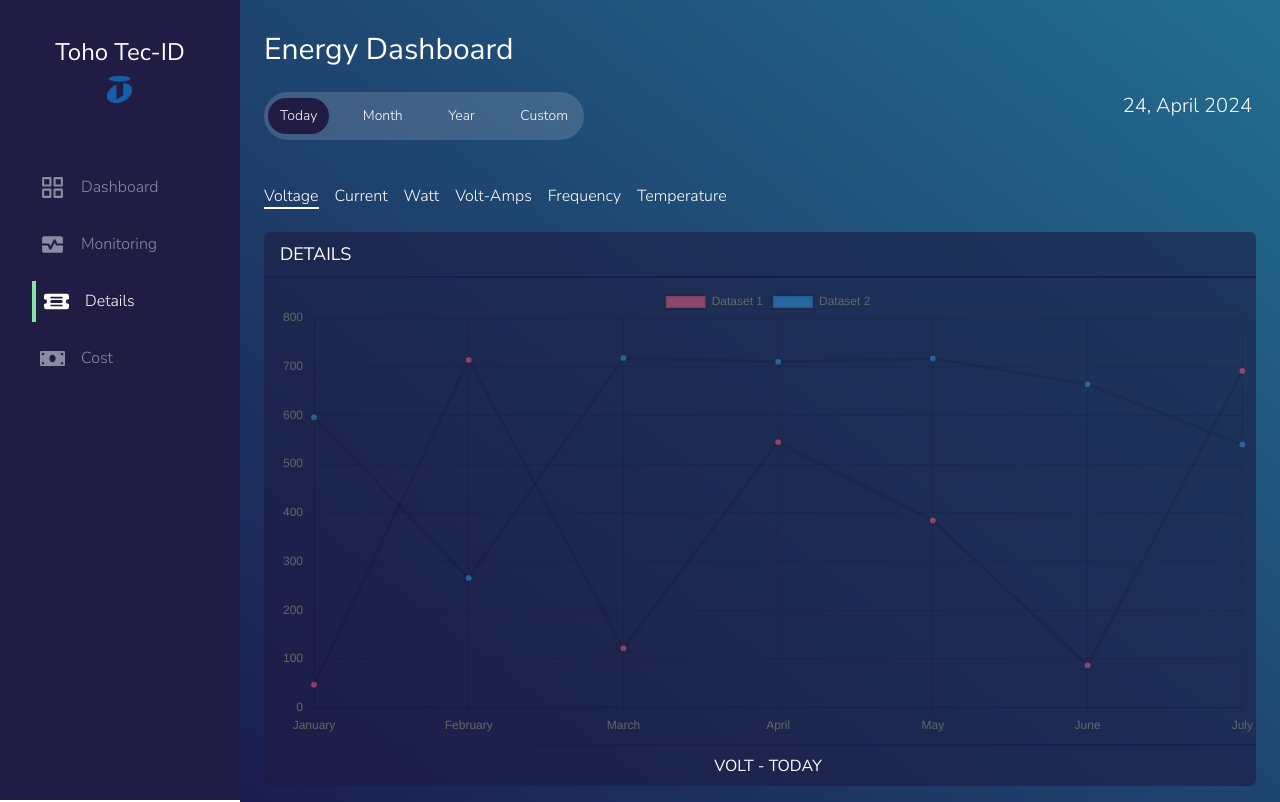
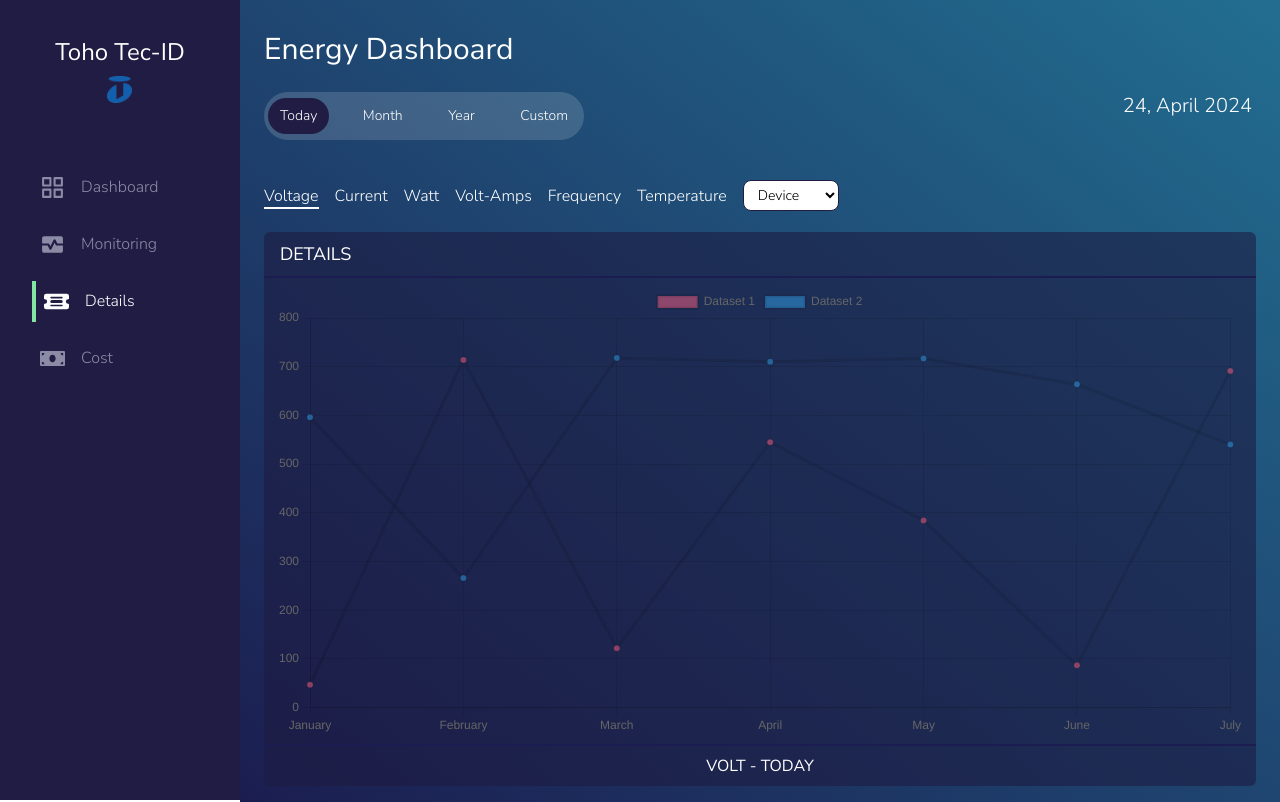
Before and after one commit to ilhamkibo/energy-dashboard, a Next.js app: page /details in a window 1280 px wide. Built offline with nearby package versions, Linux system fonts and the light colour scheme; no server answers.

Commit message:
Add new feature sort by device

```diff
--- a/src/app/details/page.jsx
+++ b/src/app/details/page.jsx
@@ -10,8 +10,20 @@ export default function Home() {
   const [activeTab, setActiveTab] = useState("volt");
   const [activeTab2, setActiveTab2] = useState("today");
   const [dataLog, setDataLog] = useState({});
+  const [selectedDevice, setSelectedDevice] = useState("0");
+  const [selectedDeviceOption, setSelectedDeviceOption] = useState("volt1");
+
+  const handleChange = (event) => {
+    setSelectedDevice(event.target.value);
+  };
+
+  const handleChange2 = (event) => {
+    setSelectedDeviceOption(event.target.value);
+  };
 
   const fetchApi = async (req, query) => {
+    console.log("🚀 ~ fetchApi ~ req:", req);
+    console.log("🚀 ~ fetchApi ~ query:", query);
     const logValues = await getLogResponse(req, query);
     setDataLog(logValues);
     return logValues;
@@ -23,7 +35,13 @@ export default function Home() {
 
   return (
     <div className="flex-1 px-4 md:px-6 min-h-screen bg-gradient-to-tr from-color-bgPrime to-color-bgSecond">
-      <Navbar fetchApi={fetchApi} option={activeTab} congo={setActiveTab2} />
+      <Navbar
+        fetchApi={fetchApi}
+        option={activeTab}
+        option2={setActiveTab2}
+        option3={selectedDevice}
+        option4={selectedDeviceOption}
+      />
       <div className="mt-2  md:mt-9 font-nunito_sans">
         <div className="flex font-light flex-row flex-wrap gap-x-4 items-start mt-6 ">
           <button className="py-2" onClick={() => handleClick("volt")}>
@@ -56,6 +74,43 @@ export default function Home() {
               Temperature
             </span>
           </button>
+          <div>
+            <select
+              className="bg-color-white border border-color-primary text-sm text-color-dark rounded-lg focus:ring-blue-500 focus:border-blue-500 block w-24 px-2.5 py-1 mt-1"
+              value={selectedDevice}
+              onChange={handleChange}
+            >
+              <option value="0">Device</option>
+              <option value="1">1</option>
+              <option value="2">2</option>
+              {activeTab != "temp" && <option value="3">3</option>}
+              <option value="all">All</option>
+            </select>
+          </div>
+          {selectedDevice === "all" &&
+            (activeTab === "volt" || activeTab === "current") && (
+              <div>
+                <select
+                  className="bg-color-white border border-color-primary text-sm text-color-dark rounded-lg focus:ring-blue-500 focus:border-blue-500 block w-24 px-2.5 py-1 mt-1"
+                  value={selectedDeviceOption}
+                  onChange={handleChange2}
+                >
+                  {activeTab === "volt" ? (
+                    <>
+                      <option value="volt1">Volt 1</option>
+                      <option value="volt2">Volt 2</option>
+                      <option value="volt3">Volt 3</option>
+                    </>
+                  ) : (
+                    <>
+                      <option value="current1">Current 1</option>
+                      <option value="current2">Current 2</option>
+                      <option value="current3">Current 3</option>
+                    </>
+                  )}
+                </select>
+              </div>
+            )}
         </div>
         {activeTab2 == "today" ? (
           <CustomCard
--- a/src/components/Card/index.jsx
+++ b/src/components/Card/index.jsx
@@ -32,10 +32,10 @@ const CustomCard = ({
           )}
         </div>
       )}
-      <div className="pl-4 py-2 text-center">
+      <div className="px-3 py-2 text-center">
         {Component && <Component height={height} payload={payload} />}
       </div>
-      <div className="pl-4 py-2 text-center border-t-2 border-color-bgPrime">
+      <div className="px-3 py-2 text-center border-t-2 border-color-bgPrime">
         {description}
       </div>
     </div>
--- a/src/components/Mqtt/index.jsx
+++ b/src/components/Mqtt/index.jsx
@@ -74,7 +74,7 @@ const HookMqtt = ({ pathname = "/", renders }) => {
           <CustomCard
             title="Data Monitoring"
             Component={() => <DataTable data={payload.data} />}
-            description=""
+            description="MONITORING PANEL"
             color="bg-color-bgCard"
           />
         )}
--- a/src/components/Navbar/index.jsx
+++ b/src/components/Navbar/index.jsx
@@ -5,7 +5,13 @@ import { usePathname } from "next/navigation";
 import DatePicker from "react-datepicker";
 import "react-datepicker/dist/react-datepicker.css";
 
-export default function Navbar({ fetchApi, option = "volt", congo }) {
+export default function Navbar({
+  fetchApi,
+  option = "volt",
+  option2,
+  option3 = "0",
+  option4 = "volt1",
+}) {
   const pathname = usePathname();
   const [activeTab, setActiveTab] = useState(
     pathname.toString() == "/details" ? "today" : "kw_hour"
@@ -29,8 +35,8 @@ export default function Navbar({ fetchApi, option = "volt", congo }) {
 
   const handleClick = (tab) => {
     setActiveTab(tab);
-    if (congo) {
-      congo(tab);
+    if (option2) {
+      option2(tab);
     }
   };
 
@@ -52,15 +58,23 @@ export default function Navbar({ fetchApi, option = "volt", congo }) {
       if (pathname.toString() == "/details") {
         if (activeTab === "custom") {
           // Dapatkan tanggal, bulan, dan tahun dari objek Date
-
           if (endDate) {
             fetchApi(
               option,
-              `startDate=${formattedStartDate}&endDate=${formattedEndDate}`
+              `device=${
+                option3 == 0 ? "1" : option3 == "all" ? "1" : option3
+              }&startDate=${formattedStartDate}&endDate=${formattedEndDate}`
             );
           }
         } else {
-          fetchApi(option, `date=${activeTab}`);
+          if (option3 == "all" && (option == "volt" || option == "current")) {
+            fetchApi(option, `date=${activeTab}&device=${option4}`);
+          } else {
+            fetchApi(
+              option,
+              `date=${activeTab}&device=${option3 == 0 ? "1" : option3}`
+            );
+          }
         }
       } else {
         if (activeTab === "custom") {
@@ -75,7 +89,7 @@ export default function Navbar({ fetchApi, option = "volt", congo }) {
         }
       }
     }
-  }, [activeTab, option, endDate]);
+  }, [activeTab, option, endDate, option3, option4]);
 
   return (
     <div className="mt-8 font-nunito_sans">
```
